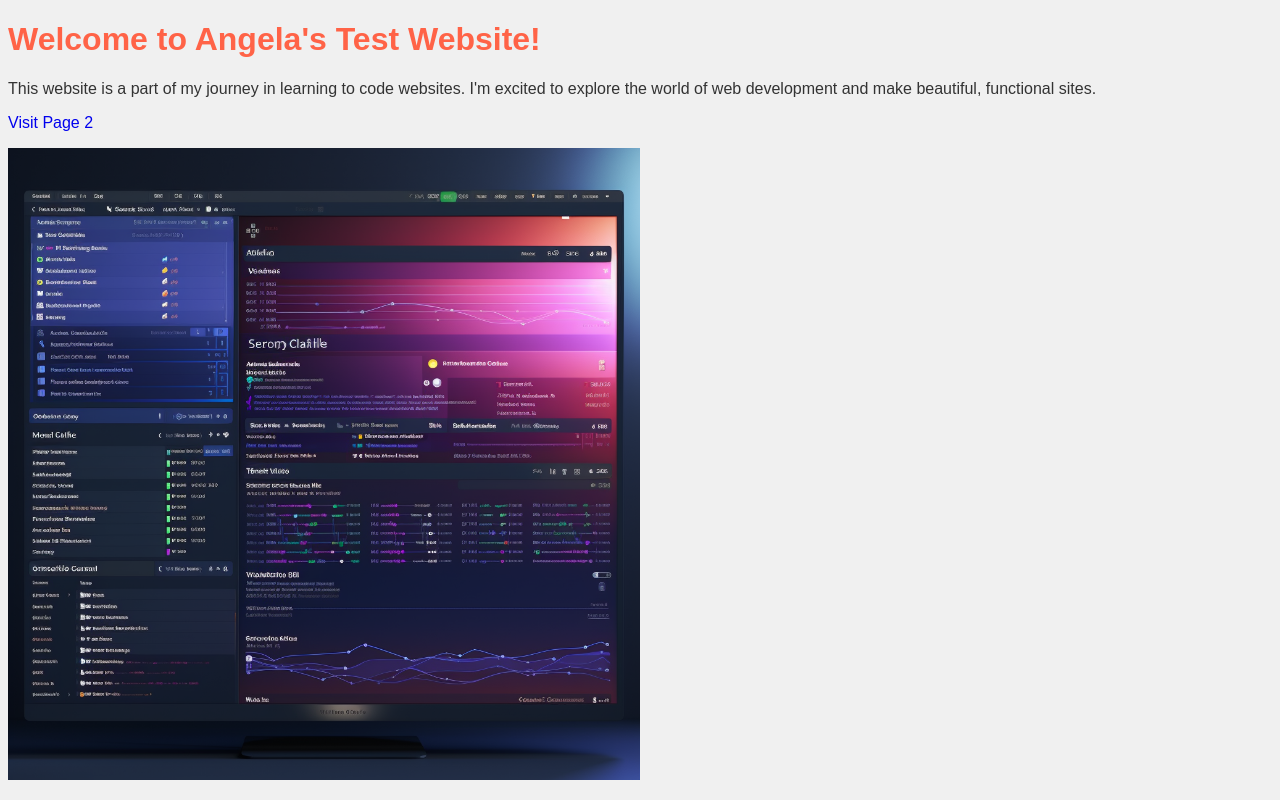
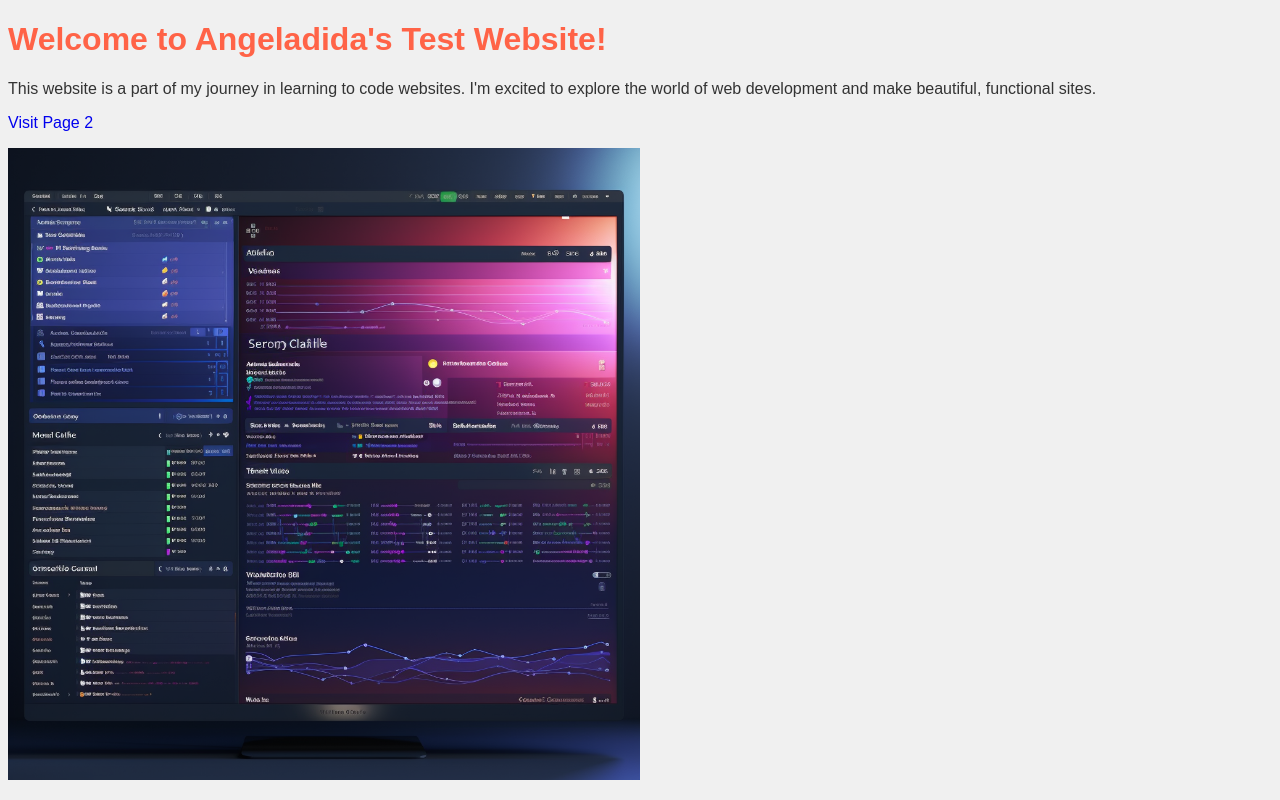
Before and after one commit to Angeladida/angeladida.github.io, a plain HTML site: page index.html in a window 1280 px wide. Drawn offline with Linux system fonts and the light colour scheme.

Commit message:
Update index.html

```diff
--- a/index.html
+++ b/index.html
@@ -32,7 +32,7 @@
     </style>
 </head>
 <body>
-    <h1>Welcome to Angela's Test Website!</h1>
+    <h1>Welcome to Angeladida's Test Website!</h1>
     <p>This website is a part of my journey in learning to code websites. I'm excited to explore the world of web development and make beautiful, functional sites.</p>
     <p><a href="page2.html">Visit Page 2</a></p>
     <p><img src="indexpagepicture.png" alt="Angela's Test Image"></p>
```
